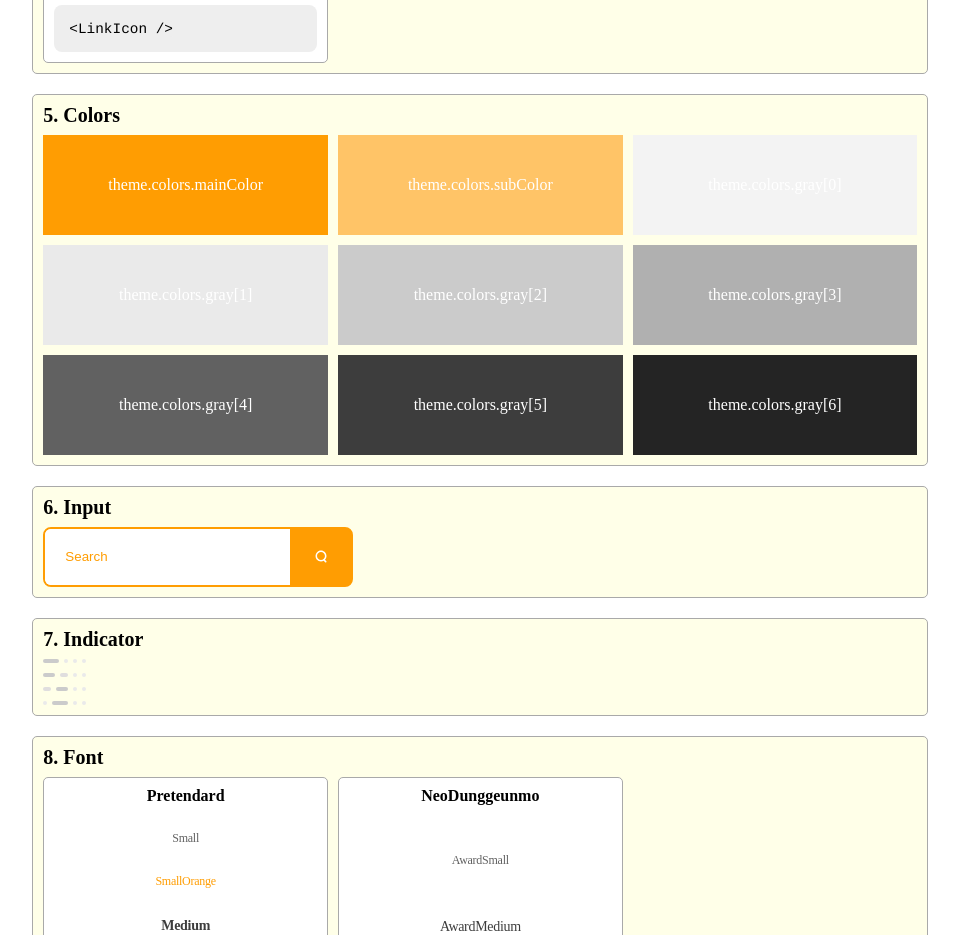
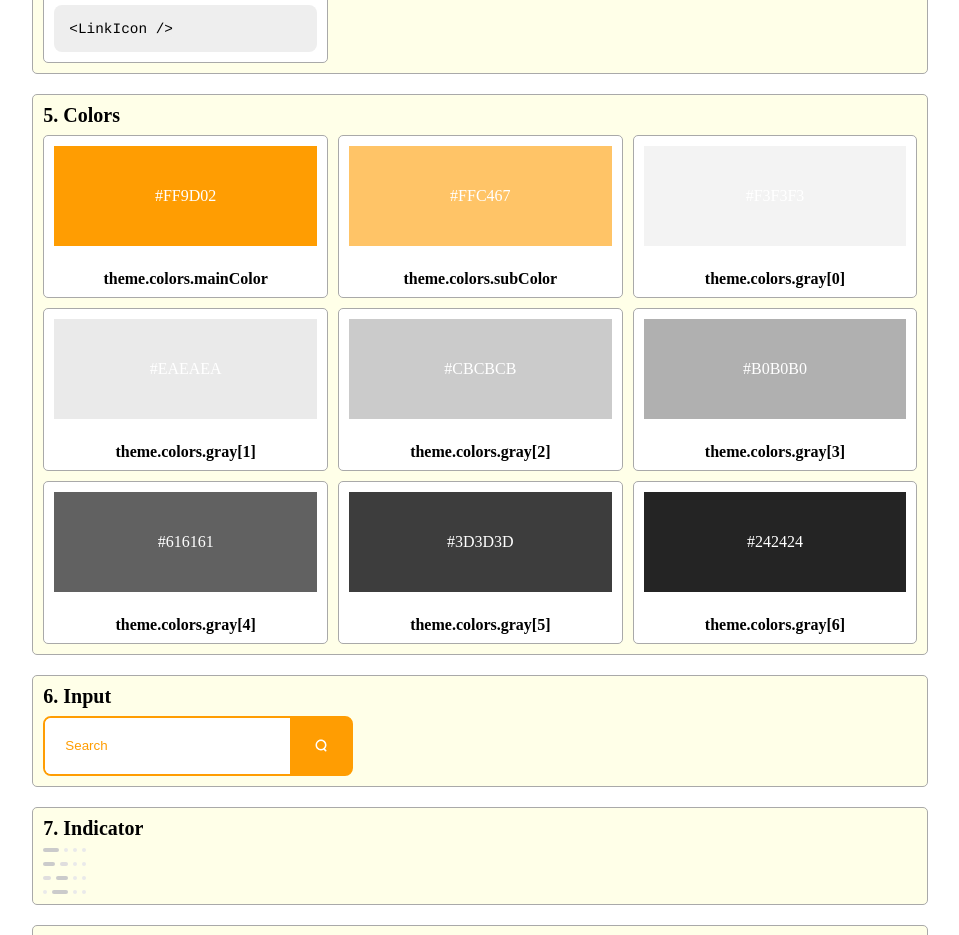
Before and after one commit to SobiSa-Expense-Hunter/SobiSa, a Next.js app: page /design in a window 1280 px wide. Shown: the part 1700-2635 px from the top of the page, without its empty margins (191-1150 px from the left). Built offline with nearby package versions, Linux system fonts and the light colour scheme; a web font is replaced by a local one.

Commit message:
style: color 확인하는 부분 수정

```diff
--- a/src/pages/design.tsx
+++ b/src/pages/design.tsx
@@ -359,16 +359,24 @@ const design = () => {
         <Article id='colors-container'>
           <h2>Colors</h2>
           <MiniItemContentsWrapper>
-            <ColorContainer color={theme.colors.mainColor}>theme.colors.mainColor</ColorContainer>
-            <ColorContainer color={theme.colors.subColor}>theme.colors.subColor</ColorContainer>
+            <ItemContent>
+              <ColorContainer color={theme.colors.mainColor}>
+                {theme.colors.mainColor}
+              </ColorContainer>
+              <h3>theme.colors.mainColor</h3>
+            </ItemContent>
+            <ItemContent>
+              <ColorContainer color={theme.colors.subColor}>{theme.colors.subColor}</ColorContainer>
+              <h3>theme.colors.subColor</h3>
+            </ItemContent>
             {Object.keys(theme.colors.gray).map(value => {
               return (
-                <ColorContainer
-                  key={`gray_${value}`}
-                  color={theme.colors.gray[Number(value) as GrayRange]}
-                >
-                  theme.colors.gray[{value}]
-                </ColorContainer>
+                <ItemContent key={`gray_${value}`}>
+                  <ColorContainer color={theme.colors.gray[Number(value) as GrayRange]}>
+                    {theme.colors.gray[Number(value) as GrayRange]}
+                  </ColorContainer>
+                  <h3>theme.colors.gray[{value}]</h3>
+                </ItemContent>
               );
             })}
           </MiniItemContentsWrapper>
```
